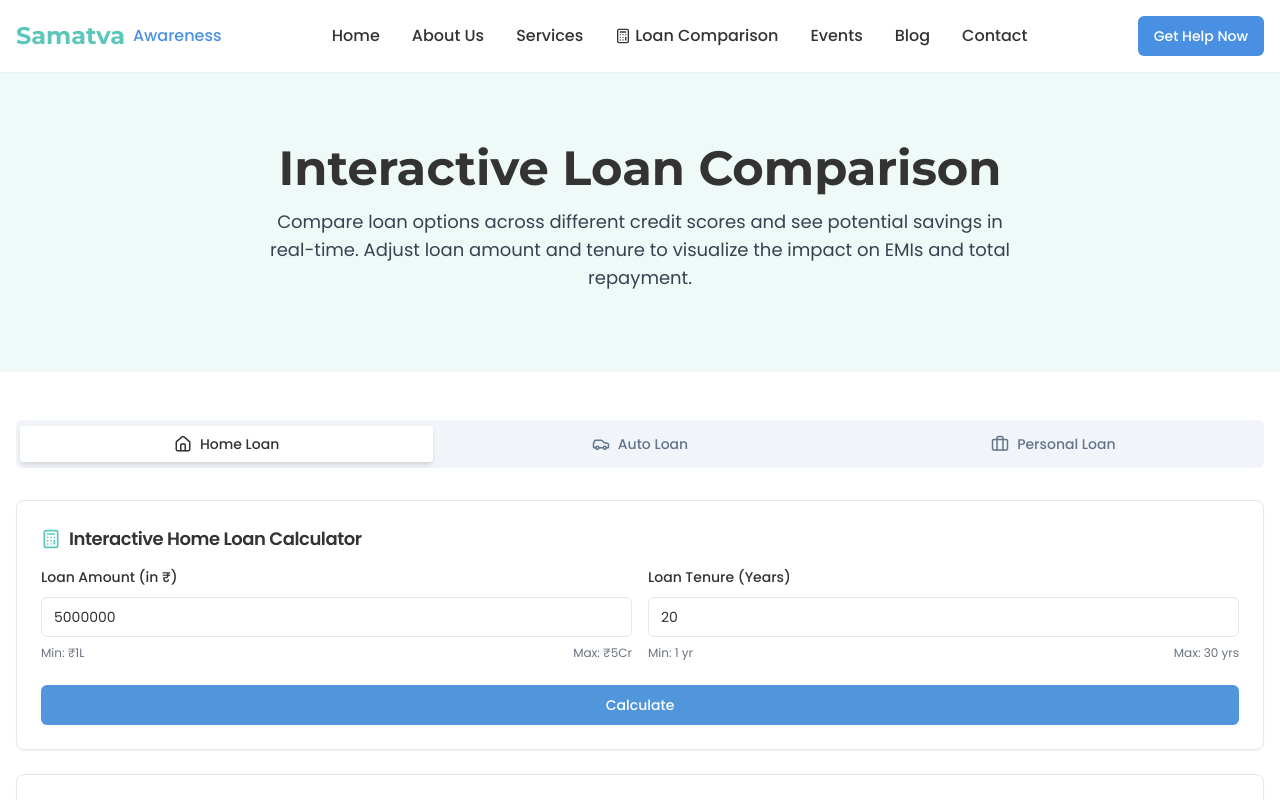
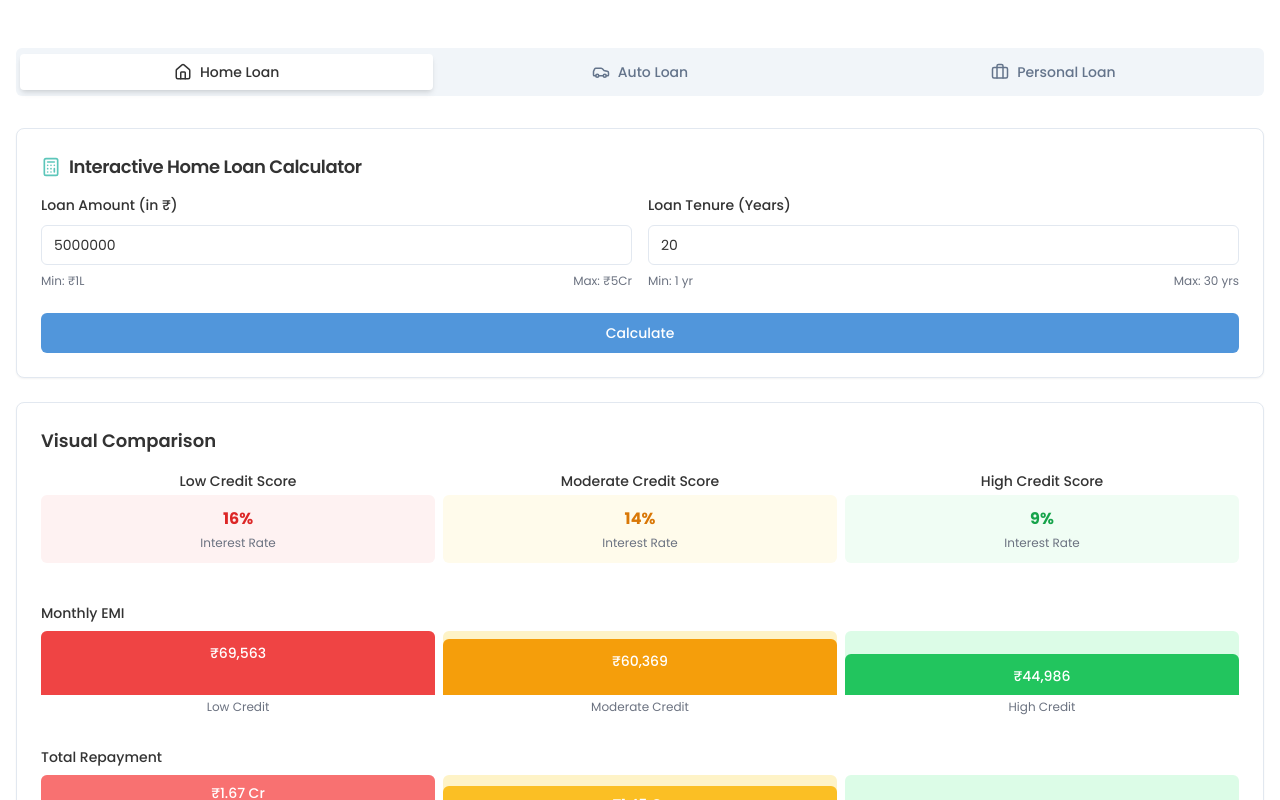
Before and after one commit to mynaraja/samatva-echo-project, a React (Vite) app: page /loan-comparison in a window 1280 px wide. Shown: the top 800 px of the page. Built offline with nearby package versions, Linux system fonts and the light colour scheme.

Commit message:
Refactor: Remove header, footer, and menu
Removes the header, footer, and navigation menu components, leaving only the loan comparison content for embedding.

```diff
--- a/src/pages/LoanComparison.tsx
+++ b/src/pages/LoanComparison.tsx
@@ -1,7 +1,4 @@
-
 import React, { useState } from "react";
-import Header from "@/components/Header";
-import Footer from "@/components/Footer";
 import {
   Card,
   CardContent,
@@ -62,19 +59,7 @@ const LoanComparison = () => {
 
   return (
     <div className="font-poppins min-h-screen flex flex-col">
-      <Header />
-
-      <main className="flex-grow pt-16">
-        <div className="bg-samatva-teal/10 py-20">
-          <div className="container mx-auto px-4 text-center">
-            <h1 className="text-4xl md:text-5xl font-bold font-montserrat mb-4">Interactive Loan Comparison</h1>
-            <p className="text-lg text-gray-700 max-w-3xl mx-auto">
-              Compare loan options across different credit scores and see potential savings in real-time.
-              Adjust loan amount and tenure to visualize the impact on EMIs and total repayment.
-            </p>
-          </div>
-        </div>
-
+      <main className="flex-grow">
         <div className="container mx-auto px-4 py-12">
           <Tabs defaultValue="home" onValueChange={setActiveTab} className="w-full">
             <TabsList className="grid w-full grid-cols-3 mb-8">
@@ -415,8 +400,6 @@ const LoanComparison = () => {
           </div>
         </div>
       </main>
-
-      <Footer />
     </div>
   );
 };
```
